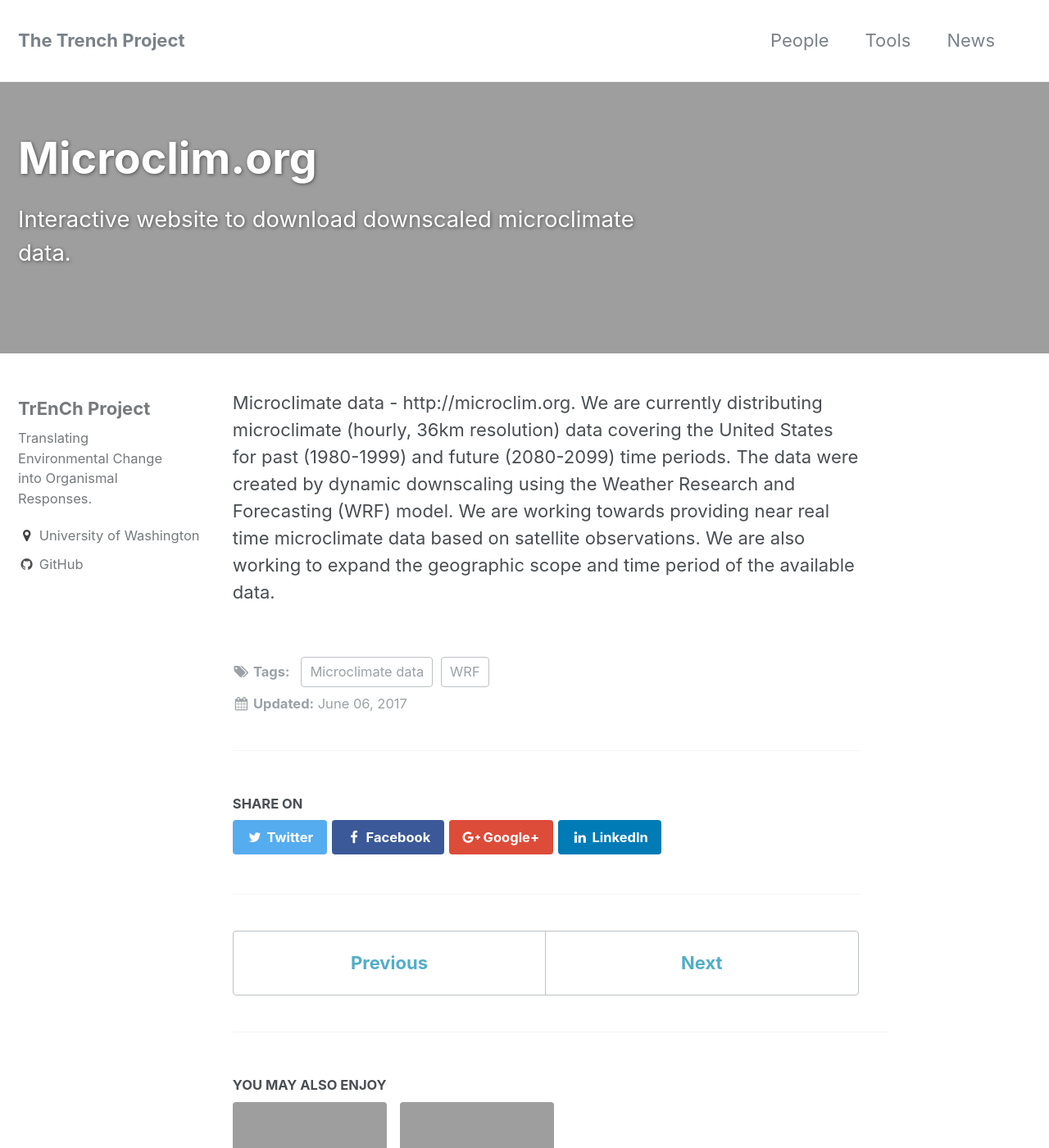
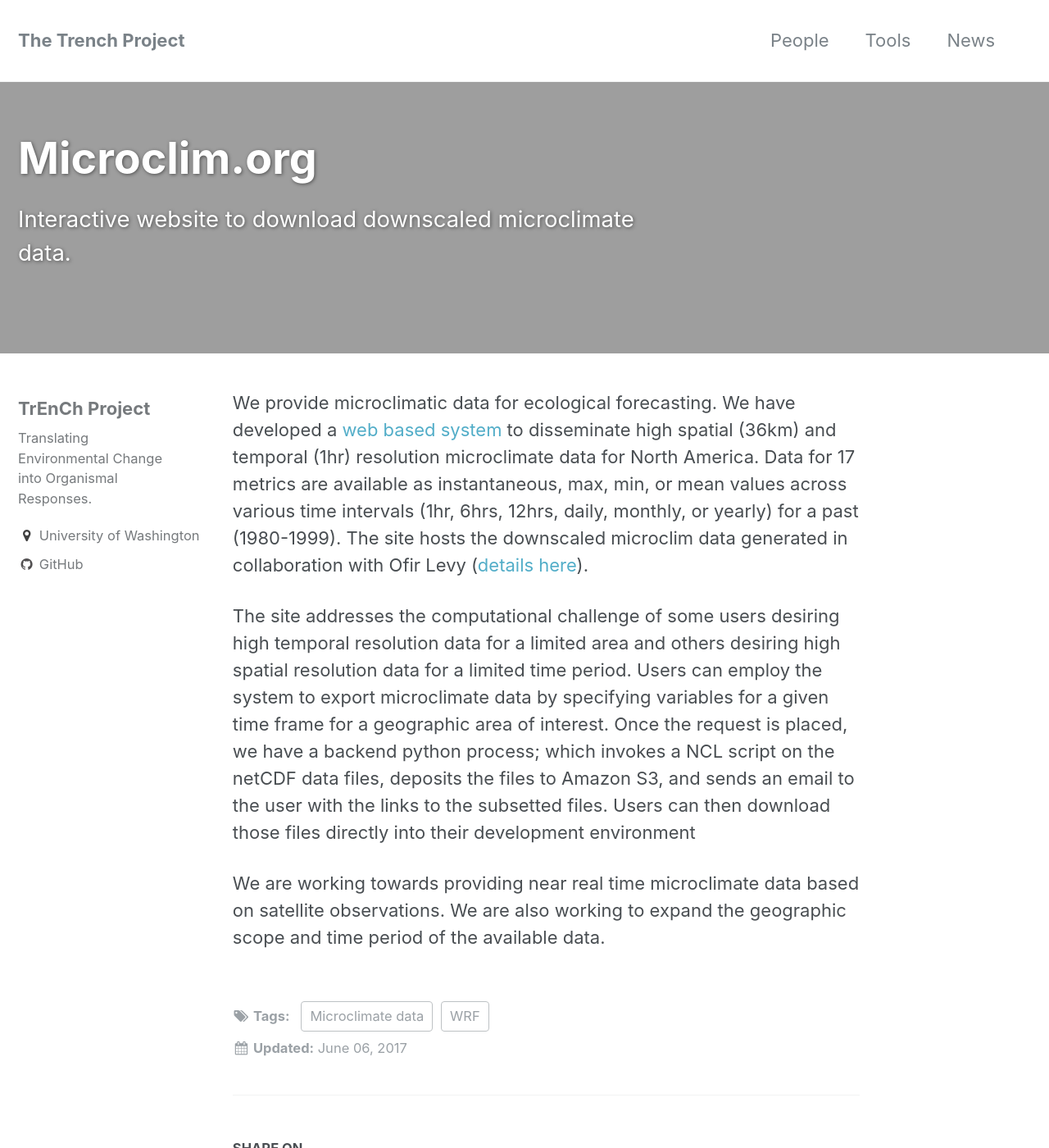
Before and after one commit to trenchproject/trenchproject.github.io, a Jekyll site: the page built from _tools/microclim.md, in a window 1280 px wide and 1400 px high. Shown: the whole window at 82% size. Built offline with Jekyll 4.4.1, drawn with Linux system fonts in a browser that asks for light colours.

Commit message:
Expand text.

```diff
--- a/_tools/microclim.md
+++ b/_tools/microclim.md
@@ -5,4 +5,8 @@ tags:
   - Microclimate data
   - WRF
 ---
-Microclimate data - http://microclim.org. We are currently distributing microclimate (hourly, 36km resolution) data covering the United States for past (1980-1999) and future (2080-2099) time periods. The data were created by dynamic downscaling using the Weather Research and Forecasting (WRF) model. We are working towards providing near real time microclimate data based on satellite observations. We are also working to expand the geographic scope and time period of the available data.
+We provide microclimatic data for ecological forecasting. We have developed a [web based system](http://www.microclim.org) to disseminate high spatial (36km) and temporal (1hr) resolution microclimate data for North America.  Data for 17 metrics are available as instantaneous, max, min, or mean values across various time intervals (1hr, 6hrs, 12hrs, daily, monthly, or yearly) for a past (1980-1999). The site hosts the downscaled microclim data generated in collaboration with Ofir Levy ([details here](http://onlinelibrary.wiley.com/doi/10.1002/ecy.1444/full)).
+
+The site addresses the computational challenge of some users desiring high temporal resolution data for a limited area and others desiring high spatial resolution data for a limited time period.  Users can employ the system to export microclimate data by specifying variables for a given time frame for a geographic area of interest. Once the request is placed, we have a backend python process; which invokes a NCL script on the netCDF data files, deposits the files to Amazon S3, and sends an email to the user with the links to the subsetted files. Users can then download those files directly into their development environment
+
+We are working towards providing near real time microclimate data based on satellite observations. We are also working to expand the geographic scope and time period of the available data.
```
